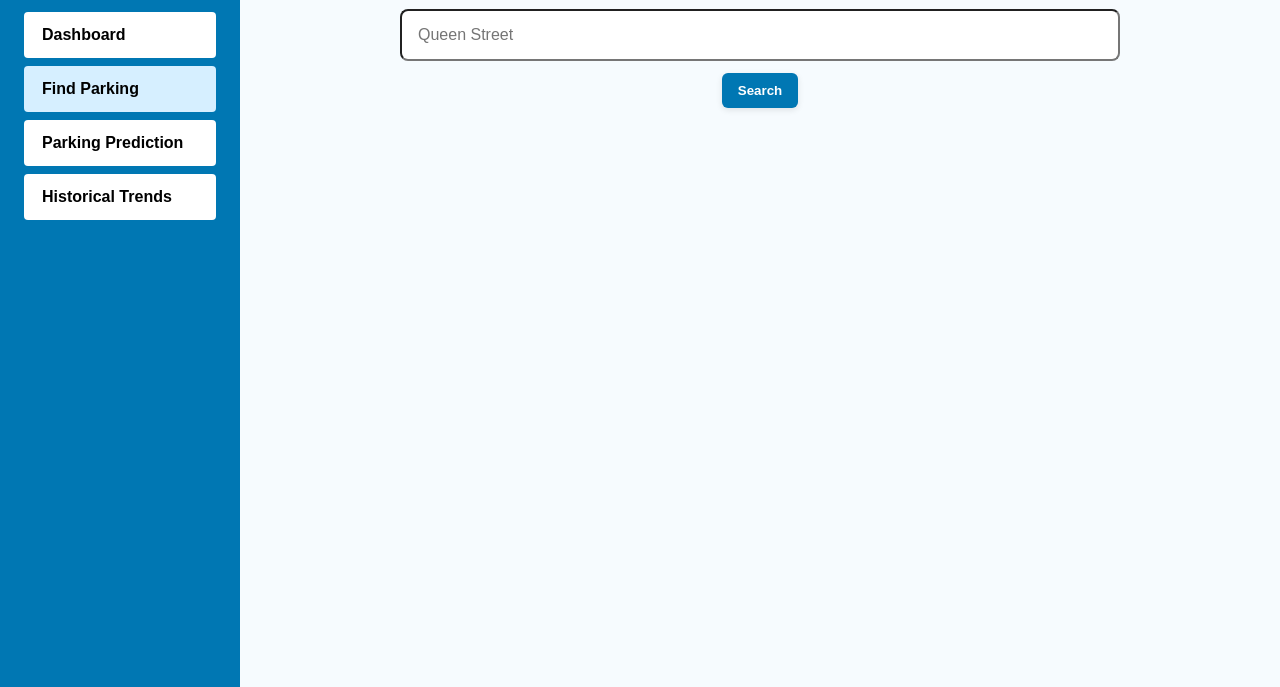
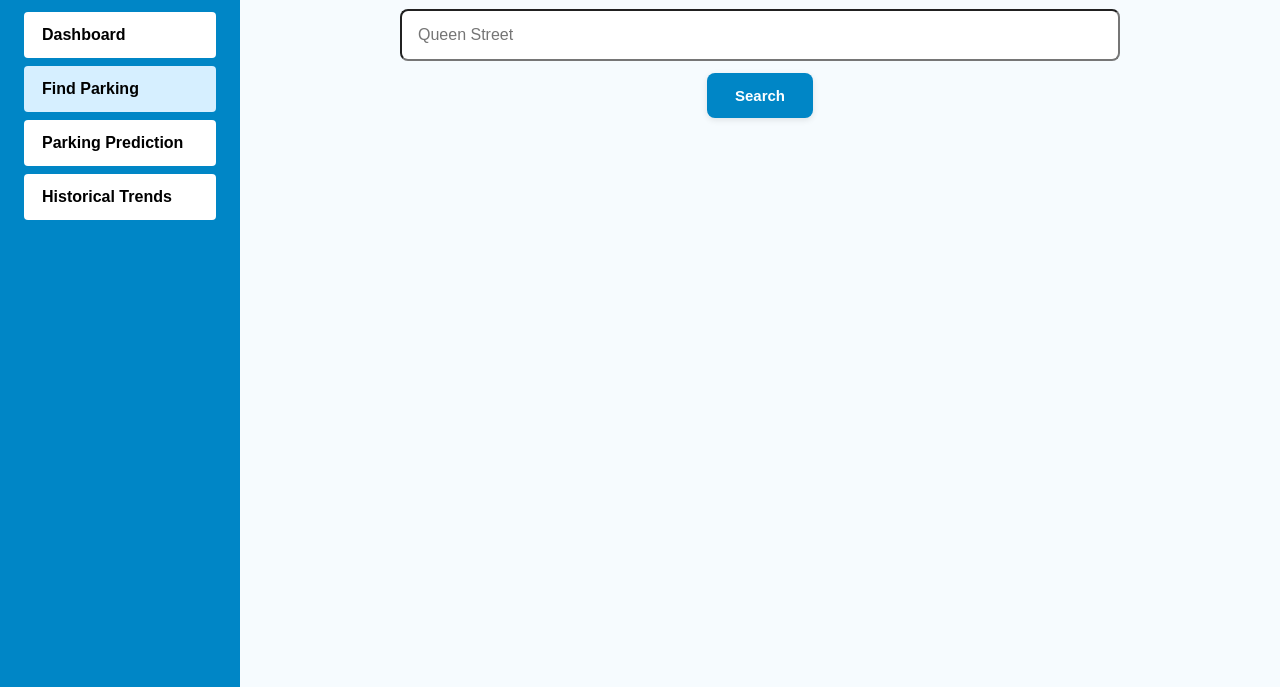
Before and after one commit to Aadhithyanarayanan/NaviPark, a website with bundled scripts: page find-parking.html in a window 1280 px wide. Shown: the part 113-800 px from the top of the page. Built offline with nearby package versions, Linux system fonts and the light colour scheme.

Commit message:
adjust button size and unify sidebar colour

```diff
--- a/find-parking.html
+++ b/find-parking.html
@@ -18,7 +18,7 @@
 
     /* ===== sidebar ===== */
     .sidebar{
-      width:240px;background:#0077b3;color:#fff;
+      width:240px;background:#0086c6;color:#fff;
       padding:48px 0 24px;display:flex;flex-direction:column;align-items:center;gap:32px;
     }
     .brand{font-size:32px;font-weight:700;}
@@ -126,8 +126,15 @@
 
     /* .actions{display:flex;justify-content:center;margin:8px 0 24px;} */
     .btn{
-      padding:10px 16px;border:none;border-radius:6px;background:#0077b3;color:#fff;
-      font-weight:700;cursor:pointer;box-shadow:0 2px 6px rgba(0,0,0,.1);
+      padding: 14px 28px;        /* bigger click area */
+      font-size: 15px;           /* larger text */
+      border: none;
+      border-radius: 8px;
+      background: #0086c6;
+      color: #fff;
+      font-weight: 700;
+      cursor: pointer;
+      box-shadow: 0 2px 6px rgba(0,0,0,.1);
     }
     .btn:active{transform:translateY(1px);}
     .btn:disabled{opacity:.6;cursor:not-allowed;}
```
Also changed, not shown: index.html (+4 -9 lines).
